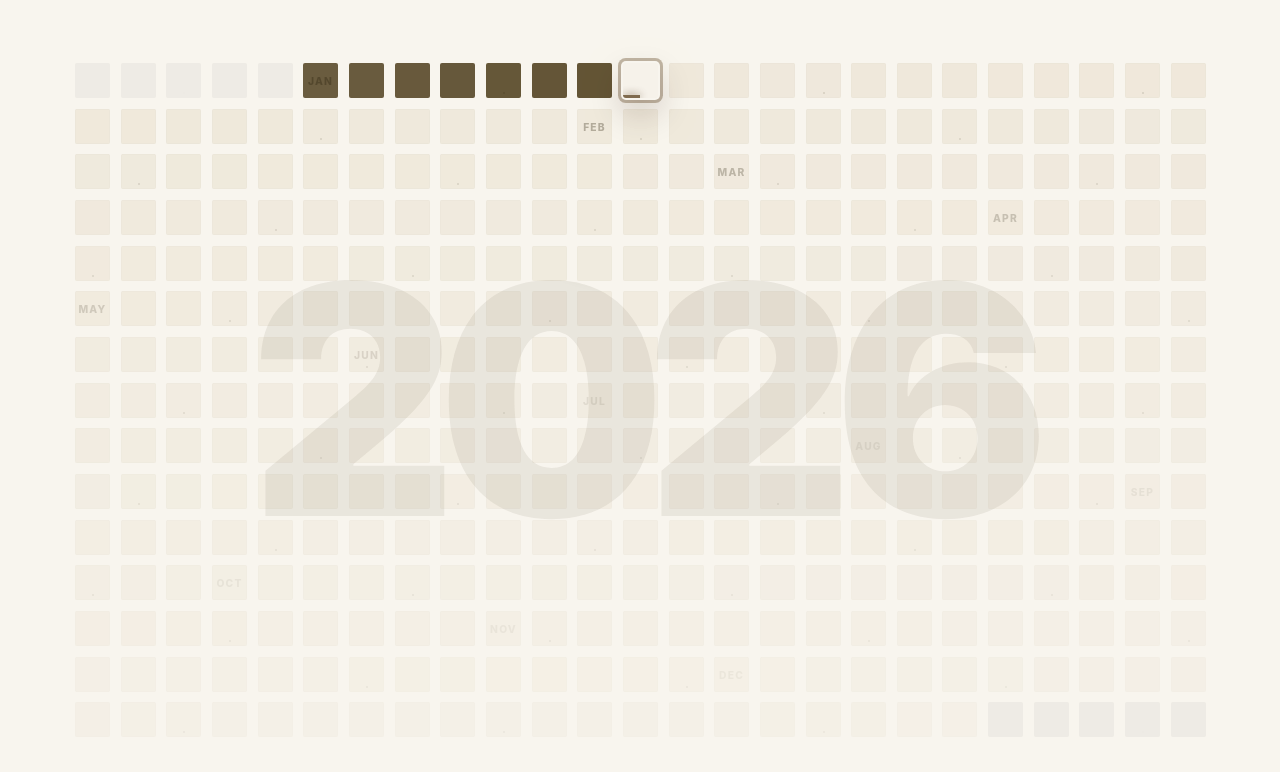
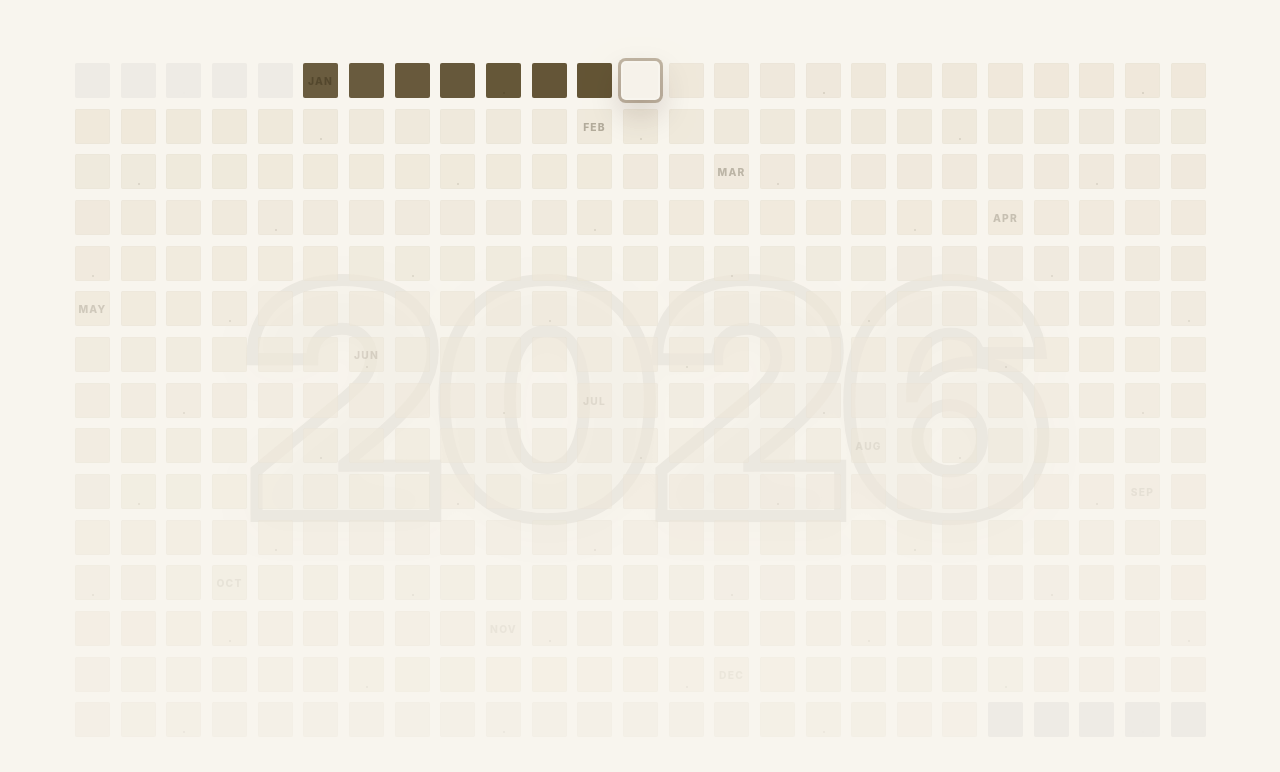
Before and after one commit to ledihildawan/trace, a plain HTML site: page index.html in a window 1280 px wide. Drawn offline with Linux system fonts and the light colour scheme.

Commit message:
feat(index.html): enhance styling and improve font integration
- Updated Content Security Policy to allow Google Fonts.
- Added preconnect links for Google Fonts to optimize loading.
- Introduced new CSS variables for year stroke width and letter spacing.
- Adjusted z-index for year watermark to improve visibility.
- Enhanced box-shadow properties for various elements for better aesthetics.

```diff
--- a/index.html
+++ b/index.html
@@ -4,11 +4,16 @@
     <meta charset="UTF-8" />
     <meta
       http-equiv="Content-Security-Policy"
-      content="default-src 'self'; style-src 'self' 'unsafe-inline'; font-src 'self'; script-src 'self' 'unsafe-inline';"
+      content="default-src 'self'; style-src 'self' 'unsafe-inline' https://fonts.googleapis.com; font-src 'self' https://fonts.gstatic.com; script-src 'self' 'unsafe-inline';"
     />
     <meta name="viewport" content="width=device-width, initial-scale=1.0, maximum-scale=1.0, user-scalable=no" />
     <title>TRACE - The Shape of Time</title>
     <meta name="description" content="A meditative time landscape designed to silence digital noise." />
+
+    <!-- Google Fonts: Poppins -->
+    <link rel="preconnect" href="https://fonts.googleapis.com" />
+    <link rel="preconnect" href="https://fonts.gstatic.com" crossorigin />
+    <link href="https://fonts.googleapis.com/css2?family=Poppins:wght@400;600;800;900&display=swap" rel="stylesheet" />
 
     <style>
       /* Animatable CSS color property (Houdini) */
@@ -49,6 +54,7 @@
           oklch(from var(--tr-base-hex) 0.22 0.05 h) 72%,
           var(--tr-bg-system) 28%
         );
+        --tr-color-year-stroke: color-mix(in oklch, var(--tr-color-year-subliminal) 82%, var(--tr-bg-system) 18%);
         --tr-color-bar-adaptive: oklch(from var(--tr-base-hex) 0.3 0.1 h / 0.6);
         --tr-color-hover-adaptive: var(--tr-base-hex);
         --tr-tooltip-bg: oklch(from var(--tr-bg-system) 0.99 0.01 h / 0.98);
@@ -67,6 +73,17 @@
         --tr-watermark-boost-opacity: 0.22;
         --tr-today-ring-mix: 55%;
         --tr-today-shadow-alpha: 0.28;
+
+        --tr-year-stroke-width: 12px; /* Base fallback, dynamically updated by JS */
+        /* Responsive tracking: looser on small screens, tighter on large */
+        --tr-year-letter-spacing: clamp(-0.06em, calc(-0.052em + 0.15vw), -0.028em);
+
+        /* Global shadow tokens */
+        --tr-shadow-lift: 0 6px 12px -10px oklch(from var(--tr-base-hex) 0.08 0.08 h / 0.22);
+        --tr-shadow-lift-touch: var(--tr-shadow-lift);
+        --tr-shadow-tooltip: 0 15px 40px rgba(0, 0, 0, 0.1);
+        --tr-shadow-progress: 0 0 clamp(4px, 1vw, 8px) var(--tr-color-bar-adaptive);
+        --tr-shadow-progress-touch: 0 0 clamp(3px, 0.9vw, 6px) var(--tr-color-bar-adaptive);
 
         --tr-radius-standard: 2px;
         --tr-transition-smooth: 0.8s cubic-bezier(0.22, 1, 0.36, 1);
@@ -90,7 +107,7 @@
         justify-content: center;
         align-items: center;
         background-color: var(--tr-bg-system);
-        font-family: -apple-system, BlinkMacSystemFont, 'Segoe UI', Roboto, sans-serif;
+        font-family: 'Poppins', -apple-system, BlinkMacSystemFont, 'Segoe UI', Roboto, sans-serif;
         transition: background-color 1.2s ease, --tr-base-hex 1.2s ease, --tr-color-year-subliminal 1.2s ease;
         overscroll-behavior: none;
       }
@@ -118,17 +135,14 @@
 
         & #tr-year-watermark {
           position: absolute;
-          z-index: 3;
+          z-index: 1;
           font-weight: 900;
           font-size: clamp(100px, 25vw, 450px);
-          /* Blend watermark into the grid with a center-weighted mask */
           color: transparent;
-          background: linear-gradient(var(--tr-color-year-subliminal), var(--tr-color-year-subliminal));
-          -webkit-background-clip: text;
-          background-clip: text;
           -webkit-text-fill-color: transparent;
-
-          /* Blend into each grid cell color (adaptive per theme tone) */
+          -webkit-text-stroke: var(--tr-year-stroke-width) var(--tr-color-year-stroke);
+          text-shadow: 0 10px 36px oklch(from var(--tr-base-hex) 0.2 0.06 h / 0.22);
+          /* Keep watermark behind the grid so dates visually fill the outline */
           mix-blend-mode: multiply;
 
           /* Localized boost near "today" */
@@ -143,10 +157,8 @@
             letter-spacing: inherit;
             line-height: inherit;
             color: transparent;
-            background: linear-gradient(var(--tr-color-year-subliminal), var(--tr-color-year-subliminal));
-            -webkit-background-clip: text;
-            background-clip: text;
             -webkit-text-fill-color: transparent;
+            -webkit-text-stroke: calc(var(--tr-year-stroke-width) * 0.55) var(--tr-color-year-subliminal);
             mix-blend-mode: multiply;
             opacity: var(--tr-watermark-boost-opacity, 0.22);
             pointer-events: none;
@@ -184,7 +196,7 @@
             rgba(0, 0, 0, var(--tr-watermark-outer-alpha, 0.25)) 100%
           );
           opacity: var(--tr-watermark-base-opacity, 0.28);
-          letter-spacing: -0.06em;
+          letter-spacing: var(--tr-year-letter-spacing);
           pointer-events: none;
           user-select: none;
           display: flex;
@@ -281,10 +293,11 @@
         &:hover,
         &.tr-is-touch-active {
           transform: translateY(-1px) scale(1.01);
+          will-change: transform;
           z-index: 20;
           opacity: 1 !important;
           background-color: var(--tr-color-hover-adaptive);
-          box-shadow: 0 8px 16px -8px oklch(from var(--tr-base-hex) 0.1 0.1 h / 0.3);
+          box-shadow: var(--tr-shadow-lift);
           transition: transform 0.15s ease-out, background-color 0.15s ease-out, opacity 0.15s ease-out;
           transition-delay: 0ms !important;
         }
@@ -343,10 +356,13 @@
         inset-inline-start: 0;
         height: clamp(1.5px, 0.4vh, 3px);
         background-color: var(--tr-color-bar-adaptive);
-        width: 0%;
-        transition: width 1s linear;
+        width: 100%;
+        transform-origin: 0 50%;
+        transform: scaleX(0);
+        transition: transform 1s linear;
+        will-change: transform;
         z-index: 5;
-        box-shadow: 0 0 clamp(4px, 1vw, 8px) var(--tr-color-bar-adaptive);
+        box-shadow: var(--tr-shadow-progress);
       }
 
       .tr-day--today .tr-now-indicator {
@@ -374,7 +390,7 @@
         /* Composited layer for smooth tooltip */
         will-change: transform, opacity;
         transform: translateZ(0);
-        box-shadow: 0 15px 40px rgba(0, 0, 0, 0.1);
+        box-shadow: var(--tr-shadow-tooltip);
         border: 1px solid oklch(from var(--tr-base-hex) 0.9 0.05 h / 0.5);
       }
 
@@ -438,7 +454,7 @@
         .tr-day.tr-is-touch-active {
           transform: translateY(-1px) scale(1.01);
           transition: transform 0.1s ease-out, background-color 0.1s ease-out;
-          box-shadow: 0 6px 14px -10px oklch(from var(--tr-base-hex) 0.1 0.1 h / 0.28);
+          box-shadow: var(--tr-shadow-lift-touch);
         }
 
         /* Keep today emphasis tidy on small screens */
@@ -449,7 +465,7 @@
         }
 
         .tr-now-indicator {
-          box-shadow: 0 0 clamp(3px, 0.9vw, 6px) var(--tr-color-bar-adaptive);
+          box-shadow: var(--tr-shadow-progress-touch);
         }
       }
     </style>
```
